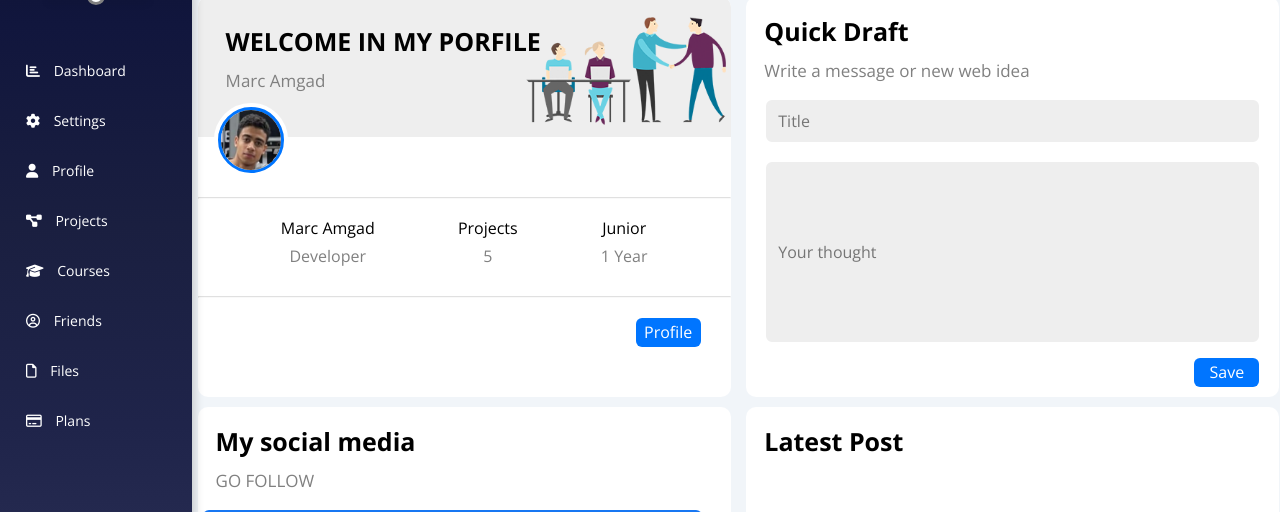
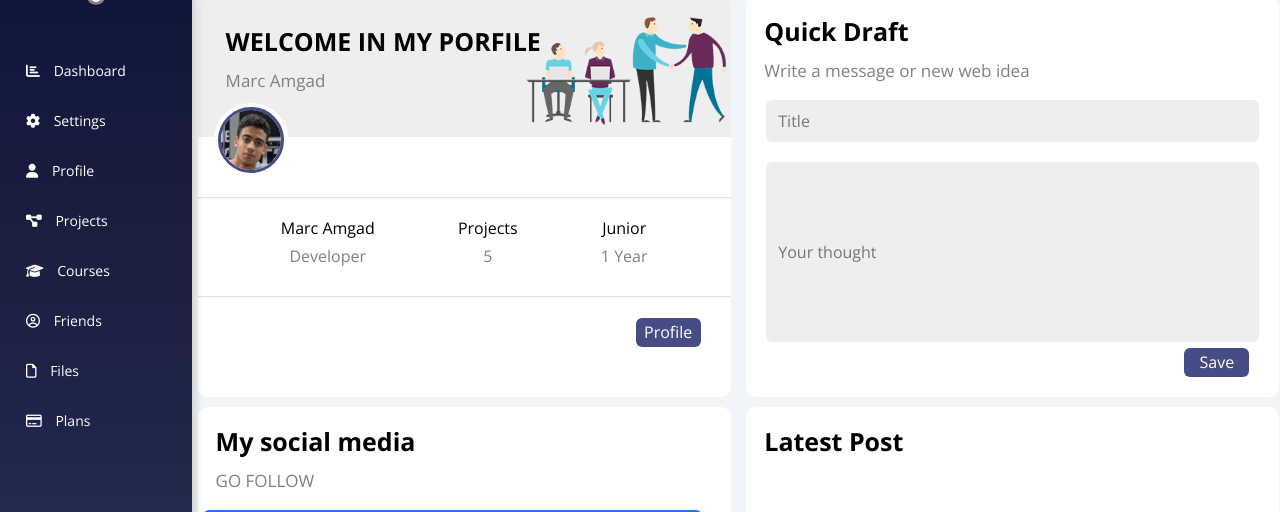
Before and after one commit to marc122005/myportfolio, a plain HTML site: page index.html in a window 1280 px wide. Shown: the part 175-687 px from the top of the page. Drawn offline with nearby package versions, Linux system fonts and the light colour scheme.

Commit message:
change color buttons

```diff
--- a/css/dashboard.css
+++ b/css/dashboard.css
@@ -1,7 +1,8 @@
 :root {
   --main-font: "Open Sans", sans-serif;
   --orange-color: rgb(245, 158, 11);
-  --blue-color: rgb(0, 117, 255);
+  --blue-color: #464d85;
+    --blue2-color: #2b2f51;
   --main-color: rgb(238, 238, 238);
 }
 .container {
@@ -119,7 +120,7 @@
   color: gray;
   opacity: 0.3;
 }
-.wel-buttom {
+button {
   background-color: var(--blue-color);
   border: none;
   padding: 5px;
@@ -130,10 +131,10 @@
   transition: 0.3;
   width: 65px;
 }
-.wel-buttom:hover {
+button:hover {
   background-color: rgb(13, 105, 213);
 }
-.wel-buttom a {
+button a {
   color: white;
 }
 
@@ -162,18 +163,11 @@
   box-sizing: border-box;
 }
 .box .draft-in button{
-  background-color: var(--blue-color);
+  position: absolute;
+  right: 30px;
+  bottom: 20px;
+  transition: 0.3s;
   width: 65px;
-  padding: 5px;
-  border-radius: 6px;
-  border: none;
-  position: absolute;
-  right: 20px;
-  bottom: 10px;
-
-}
-.box .draft-in button a{
-  color: white;
 }
 .box .social-media .links button{
   position: absolute;
--- a/css/project.css
+++ b/css/project.css
@@ -1,7 +1,8 @@
 :root {
     --main-font: "Open Sans", sans-serif;
     --orange-color: rgb(245, 158, 11);
-    --blue-color: rgb(0, 117, 255);
+    --blue-color: #464d85;
+    --blue2-color: #2b2f51;
     --main-color: rgb(238, 238, 238);
 }
 .container{
@@ -85,7 +86,10 @@ hr{
     bottom: 30px;
     width: 60px;
     height: 30px;
-
+    transition: 0.3s;
+}
+.box button:hover{
+    background-color: var(--blue2-color);
 }
 .box button a{
     align-items: center;
--- a/index.html
+++ b/index.html
@@ -111,7 +111,7 @@
                         </div>
                     </div>
                     <hr class="hr2">
-                    <button class="wel-buttom"><a href="Profile.html"> Profile </a></button>
+                    <button><a href="Profile.html"> Profile </a></button>
                 </div>
                 <div class="box">
                     <div class="text">
```
